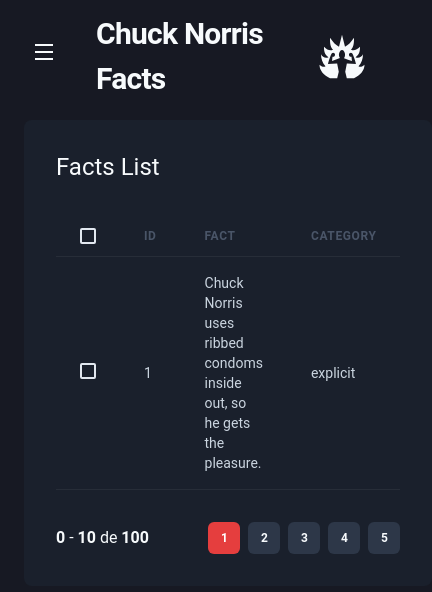
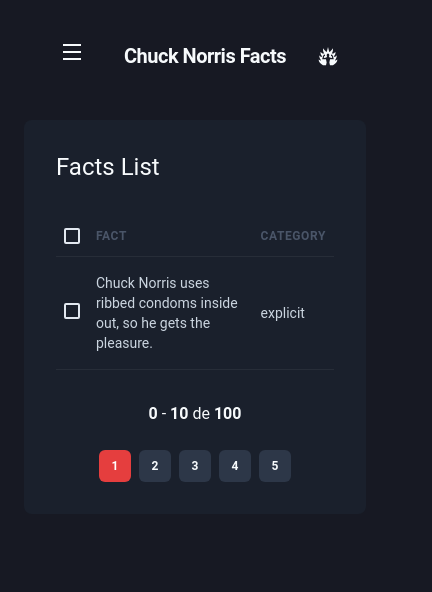
Before and after one commit to jjromary/FactsChuckNorris, a Next.js app in the folder chucknorrisfacts/: page /list in a window 390 px wide. Shown: the top 592 px of the page, 432 px wide, since content can reach past the window. Built offline with nearby package versions, Linux system fonts and the light colour scheme.

Commit message:
Responsividade Finalizada
Site totalmente responsivo.  Poderia ser melhor. =/

```diff
--- /dev/null
+++ b/chucknorrisfacts/src/components/ActiveLink.tsx
@@ -0,0 +1,29 @@
+import Link, {LinkProps} from "next/link";
+import { useRouter} from "next/router";
+import { Children, cloneElement, ReactElement } from "react";
+
+
+interface ActiveLinkProps extends LinkProps{
+    children: ReactElement;
+}
+
+
+
+export function ActiveLink({ children, ...rest}: ActiveLinkProps) {
+    const { asPath } = useRouter()
+
+    let isActive = false;
+
+    if(asPath == rest.href || asPath == rest.as) {
+        isActive= true;
+    }
+
+    return(
+        <Link {...rest} >
+            {cloneElement(children, {
+                color: isActive ? 'red' : 'gray.200'
+            })}
+
+        </Link>
+    );
+}
--- a/chucknorrisfacts/src/components/header/index.tsx.tsx
+++ b/chucknorrisfacts/src/components/header/index.tsx.tsx
@@ -40,13 +40,13 @@
             )}
 
             <Text
-                fontSize={["3xl", "4xl", "5xl"]}
+                fontSize={["xl", "3xl", "4xl", "5xl"]}
                 fontWeight="bold"
                 letterSpacing="tight"
             >Chuck Norris Facts</Text>
             <Icon
                 as={GiMightyForce}
-                fontSize="5xl"
+                fontSize={["xl", "3xl", "4xl", "5xl"]}
                 ml="8"
             />
         </Flex>
--- a/chucknorrisfacts/src/components/pagination/index.tsx
+++ b/chucknorrisfacts/src/components/pagination/index.tsx
@@ -6,7 +6,7 @@
     return (
 
         <Stack
-            direction="row"
+            direction={["column","row"]}
             spacing="6"
             mt="8"
             justify="space-between"
--- a/chucknorrisfacts/src/components/sidebar/NavLink.tsx
+++ b/chucknorrisfacts/src/components/sidebar/NavLink.tsx
@@ -1,16 +1,21 @@
-import { Icon, Link, Text, LinkProps as ChakraLinkProps } from "@chakra-ui/react";
+import { Icon, Link as ChakraLink, Text, LinkProps as ChakraLinkProps } from "@chakra-ui/react";
 import React, { ElementType } from "react";
+import { ActiveLink } from "../ActiveLink";
+
 
 interface NavLinkProps extends ChakraLinkProps {
     icon: ElementType;
     children: string;
+    href: string;
 }
 
-export function NavLink({icon, children, ...rest}: NavLinkProps){
-    return(
-        <Link display="flex" alignItems="center" {...rest} >
-        <Icon as={icon} fontSize="20" />
-        <Text ml="4" fontWeight="medium" letterSpacing="wide">{children}</Text>
-    </Link>
+export function NavLink({ icon, children, href, ...rest }: NavLinkProps) {
+    return (
+        <ActiveLink href={href} passHref>
+            <ChakraLink display="flex" alignItems="center" {...rest} >
+                <Icon as={icon} fontSize="20" />
+                <Text ml="4" fontWeight="medium" letterSpacing="wide">{children}</Text>
+            </ChakraLink>
+        </ActiveLink>
     );
 }
--- a/chucknorrisfacts/src/components/sidebar/SideBarNav.tsx
+++ b/chucknorrisfacts/src/components/sidebar/SideBarNav.tsx
@@ -1,6 +1,6 @@
 import { Stack } from "@chakra-ui/react";
 import React from "react";
-import { FaList, FaRandom } from "react-icons/fa";
+import { FaList, FaInfo } from "react-icons/fa";
 import { NavLink } from "./NavLink";
 import { NavSection } from "./NavSection";
 
@@ -8,8 +8,8 @@
     return (
         <Stack spacing="12" align="flex-start" >
             <NavSection title="VIEW MODE">
-                <NavLink icon={FaList}>List</NavLink>
-                <NavLink icon={FaRandom}>Random</NavLink>
+                <NavLink icon={FaList} href="/list">List</NavLink>
+                <NavLink icon={FaInfo} href="/about">About</NavLink>
             </NavSection>
         </Stack>
     );
--- a/chucknorrisfacts/src/components/sidebar/index.tsx.tsx
+++ b/chucknorrisfacts/src/components/sidebar/index.tsx.tsx
@@ -17,7 +17,7 @@
             <DrawerOverlay>
                 <DrawerContent bg="gray.800" p="4">
                     <DrawerCloseButton mt="6" />
-                    <DrawerHeader>Navegation</DrawerHeader>
+                    <DrawerHeader>Menu</DrawerHeader>
 
                     <DrawerBody>
                         <SidebarNav />
--- a/chucknorrisfacts/src/pages/list/index.tsx
+++ b/chucknorrisfacts/src/pages/list/index.tsx
@@ -1,10 +1,16 @@
 import React from "react";
-import { Box, Checkbox, Flex, Heading, Table, Tbody, Td, Text, Th, Thead, Tr } from "@chakra-ui/react";
+import { Box, Checkbox, Flex, Heading, Table, Tbody, Td, Text, Th, Thead, Tr, useBreakpointValue } from "@chakra-ui/react";
 import { Header } from "../../components/header/index.tsx";
 import { Sidebar } from "../../components/sidebar/index.tsx";
 import { Pagination } from "../../components/pagination";
 
 export default function FactsList() {
+
+    const isWideVersion = useBreakpointValue({
+        base: false,
+        lg: true,
+    })
+
     return (
         <Box>
             <Header />
@@ -17,31 +23,35 @@
                         <Heading size="lg" fontWeight="normal" >Facts List</Heading>
                     </Flex>
 
-                    <Table colorScheme="whiteAlpha">
+                    <Table colorScheme="whiteAlpha" >
                         <Thead>
                             <Tr>
-                                <Th px="6" color="gray.300" width="8">
-                                    <Checkbox colorScheme="red"/>
+                                <Th px={["2","4", "4", "6"]} color="gray.300" width="8">
+                                    <Checkbox colorScheme="red" />
                                 </Th>
-                                <Th>Id</Th>
-                                <Th>Fact</Th>
-                                <Th>Category</Th>
+                                {isWideVersion && <Th>Id</Th>}
+                                <Th px={["2","4", "4", "6"]}>Fact</Th>
+                                <Th px={["2","4", "4", "6"]}>Category</Th>
                             </Tr>
                         </Thead>
                         <Tbody>
                             <Tr>
-                                <Td px="6">
-                                <Checkbox colorScheme="red"/>
+                                <Td px={["2","4", "4", "6"]}>
+                                    <Checkbox colorScheme="red" />
                                 </Td>
-                                <Td>
-                                    <Text fontSize="sm" color="gray.300">1</Text>
-                                </Td>
-                                <Td>
+                                {isWideVersion &&
+                                    <Td>
+                                        <Text fontSize="sm" color="gray.300">1</Text>
+                                    </Td>
+                                }
+                                <Td px={["2","4", "4", "6"]}>
                                     <Text fontSize="sm" color="gray.300">Chuck Norris uses ribbed condoms inside out, so he gets the pleasure.</Text>
                                 </Td>
-                                <Td>
+
+                                <Td px={["2","4", "4", "6"]}>
                                     <Text fontSize="sm" color="gray.300">explicit</Text>
                                 </Td>
+
                             </Tr>
                         </Tbody>
                     </Table>
```
Also changed, not shown: chucknorrisfacts/src/pages/about/index.tsx (added, +44 -0 lines).
